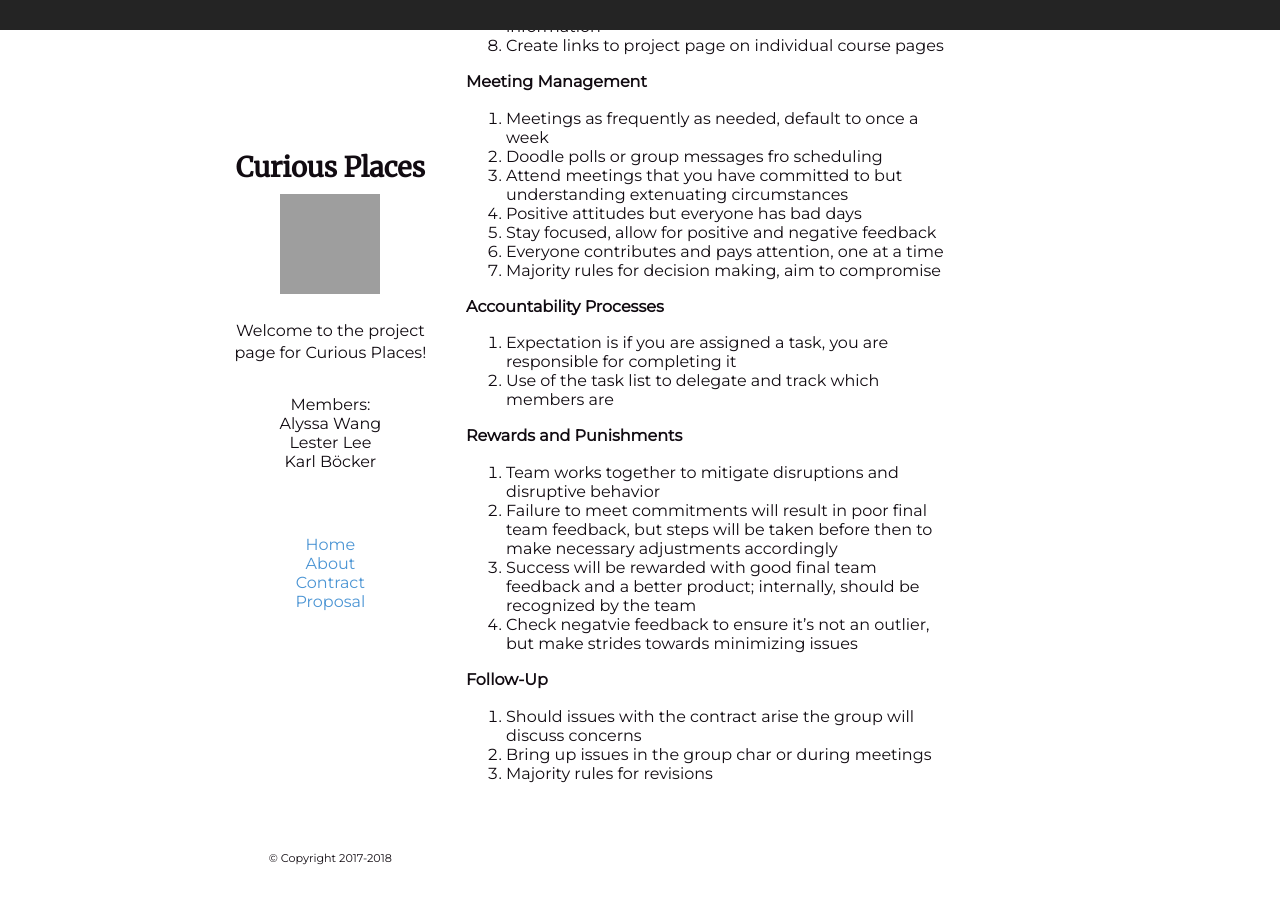
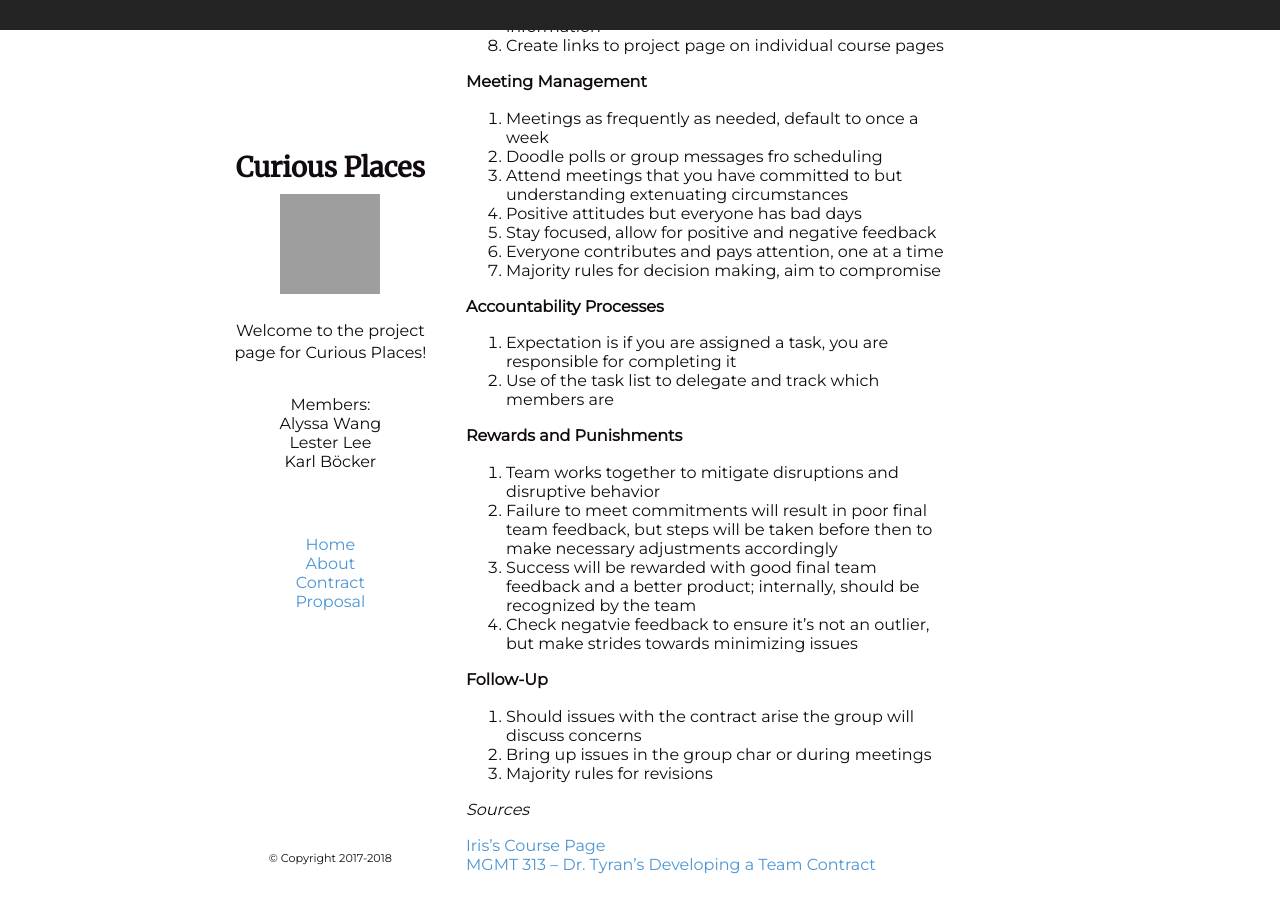
Before and after one commit to lester-lee/curious-places, a Jekyll site: the page built from contract.md, in a window 1280 px wide and 900 px high, scrolled down 1142 px. Built offline with Jekyll 4.4.1, drawn with Linux system fonts in a browser that asks for light colours; grey boxes are pictures that could not be loaded.

Commit message:
sources for contract

```diff
--- a/contract.md
+++ b/contract.md
@@ -70,3 +70,8 @@ title: Contract
   1. Should issues with the contract arise the group will discuss concerns
   2. Bring up issues in the group char or during meetings
   3. Majority rules for revisions
+
+
+*Sources*
+- [Iris's Course Page](https://sites.google.com/williams.edu/csci376-2018/assignments/team-contracts?authuser=0)
+- [MGMT 313 – Dr. Tyran's Developing a Team Contract](http://faculty.wwu.edu/tyrank/MGMT313/TeamContract313.htm)
```
